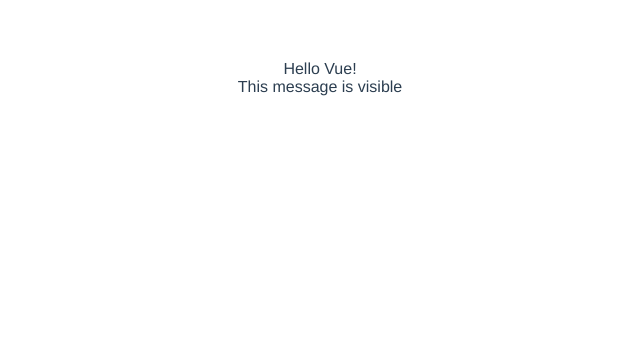
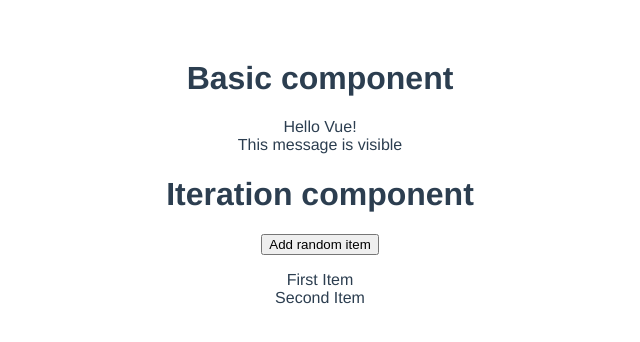
Before and after one commit to ChriisX/vue-training, a Vue app: page / in a window 1280 px wide. Shown: the top 342 px of the page, without its empty margins (320-960 px from the left). Built offline with nearby package versions, Linux system fonts and the light colour scheme; the HTML template or start-up script is replaced by a standard one.

Commit message:
:sparkles: Added an iteration example component (and basic input + uuid package)

```diff
--- a/package.json
+++ b/package.json
@@ -9,6 +9,7 @@
   },
   "dependencies": {
     "core-js": "^2.6.5",
+    "uuid": "^3.3.2",
     "vue": "^2.6.10"
   },
   "devDependencies": {
--- a/src/App.vue
+++ b/src/App.vue
@@ -1,16 +1,19 @@
 <template>
   <div id="app">
     <BasicComponent />
+    <IterationComponent />
   </div>
 </template>
 
 <script>
-import BasicComponent from './components/BasicComponent.vue'
+import BasicComponent from './components/BasicComponent.vue';
+import IterationComponent from './components/IterationComponent.vue';
 
 export default {
   name: 'app',
   components: {
-    BasicComponent
+    BasicComponent,
+    IterationComponent
   }
 }
 </script>
--- a/src/components/BasicComponent.vue
+++ b/src/components/BasicComponent.vue
@@ -1,5 +1,6 @@
 <template>
   <div>
+    <h1>Basic component</h1>
     <span v-bind:title="title">{{ message }}</span>
     <span v-if="visible">This message is visible</span>
   </div>
@@ -7,6 +8,7 @@
 
 <script>
 export default {
+  name: "BasicComponent",
   data() {
     return {
       message: "Hello Vue!",
--- /dev/null
+++ b/src/components/IterationComponent.vue
@@ -0,0 +1,44 @@
+<template>
+  <div>
+    <h1>Iteration component</h1>
+    <button v-on:click="addRandomItem">Add random item</button>
+    <ul>
+      <li v-for="item in items" :key="item.id">{{ item.text }}</li>
+    </ul>
+  </div>
+</template>
+
+<script>
+import uuid from "uuid";
+
+export default {
+  name: "IterationComponent",
+  data() {
+    return {
+      items: [
+        {
+          id: 1,
+          text: "First Item"
+        },
+        {
+          id: 2,
+          text: "Second Item"
+        }
+      ]
+    };
+  },
+  methods: {
+    addRandomItem() {
+      const value = uuid();
+      this.items.push({ id: value, text: value });
+    }
+  }
+};
+</script>
+
+<style>
+ul {
+  list-style-type: none;
+  padding: 0;
+}
+</style>
```
Also changed, not shown: 1 other file (tests, documents, lock files or other folders).
